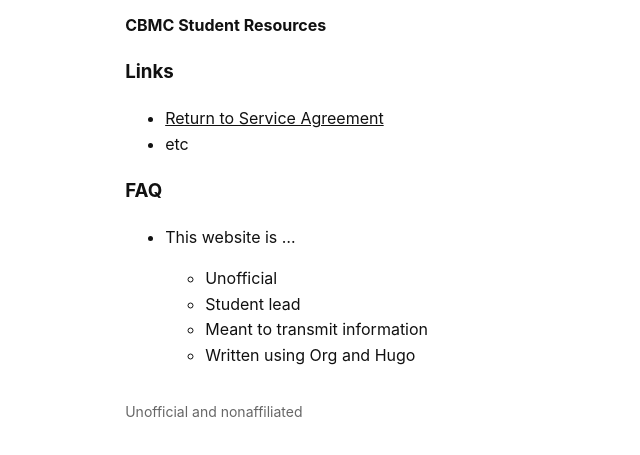
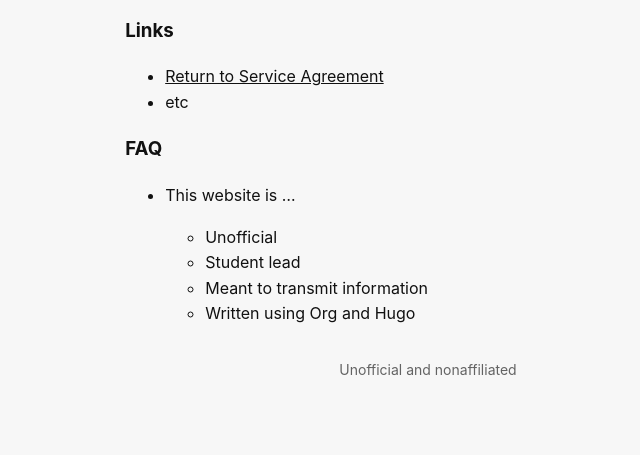
Before and after one commit to cbmc-students/cbmc-students.github.io, a plain HTML site: page index.html in a window 1280 px wide. Shown: the part 53-508 px from the top of the page, without its empty margins (212-852 px from the left). Drawn offline with Linux system fonts and the light colour scheme.

Commit message:
first commit

```diff
--- a/css/style.css
+++ b/css/style.css
@@ -1,7 +1,8 @@
 :root{
   --maxw: 60ch;
   --pad: 18px;
-  --bg: #fff;
+  /* --bg: #fff; */
+  --bg: #F7F7F7;
   --text: #111;
 }
 
--- a/index.html
+++ b/index.html
@@ -16,7 +16,7 @@
     <main>
 
   <article>
-    <h2>CBMC Student Resources</h2>
+    <h2></h2>
     <div class="content">
 
 <div id="outline-container-headline-1" class="outline-3">
@@ -57,7 +57,7 @@
     </main>
 
     <footer>
-      <p>Unofficial and nonaffiliated </p>
+      <p><center>Unofficial and nonaffiliated</center></p>
     </footer>
   </div>
 </body>
--- a/index.xml
+++ b/index.xml
@@ -1,9 +1,9 @@
 <?xml version="1.0" encoding="utf-8" standalone="yes"?>
 <rss version="2.0" xmlns:atom="http://www.w3.org/2005/Atom">
   <channel>
-    <title>CBMC Student Resources on CBMC Resources</title>
+    <title>CBMC Resources</title>
     <link>https://cbmc-students.github.io/</link>
-    <description>Recent content in CBMC Student Resources on CBMC Resources</description>
+    <description>Recent content on CBMC Resources</description>
     <generator>Hugo</generator>
     <language>en-us</language>
     <lastBuildDate></lastBuildDate>
```
Also changed, not shown: categories/index.html (+1 -1 lines), tags/index.html (+1 -1 lines).
